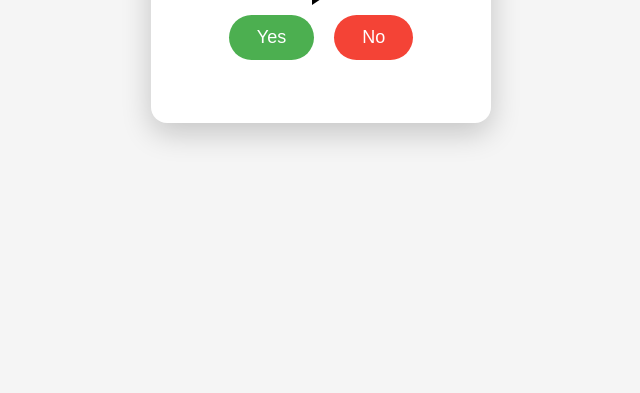
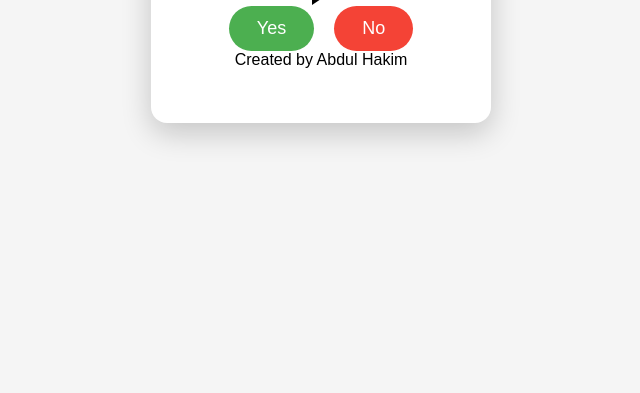
Before and after one commit to wgwuqtgwuwtahia-star/Unique-Proposal, a plain HTML site: page index.html in a window 1280 px wide. Shown: the part 407-800 px from the top of the page, without its empty margins (319-959 px from the left). Drawn offline with Linux system fonts and the light colour scheme.

Commit message:
Update index.html

```diff
--- a/index.html
+++ b/index.html
@@ -107,6 +107,7 @@ button {
   </div>
 
   <div id="thankYou">Thank you 🥰</div>
+  <div id="footer">Created by Abdul Hakim</div>
 </div>
 
 <script>
```
